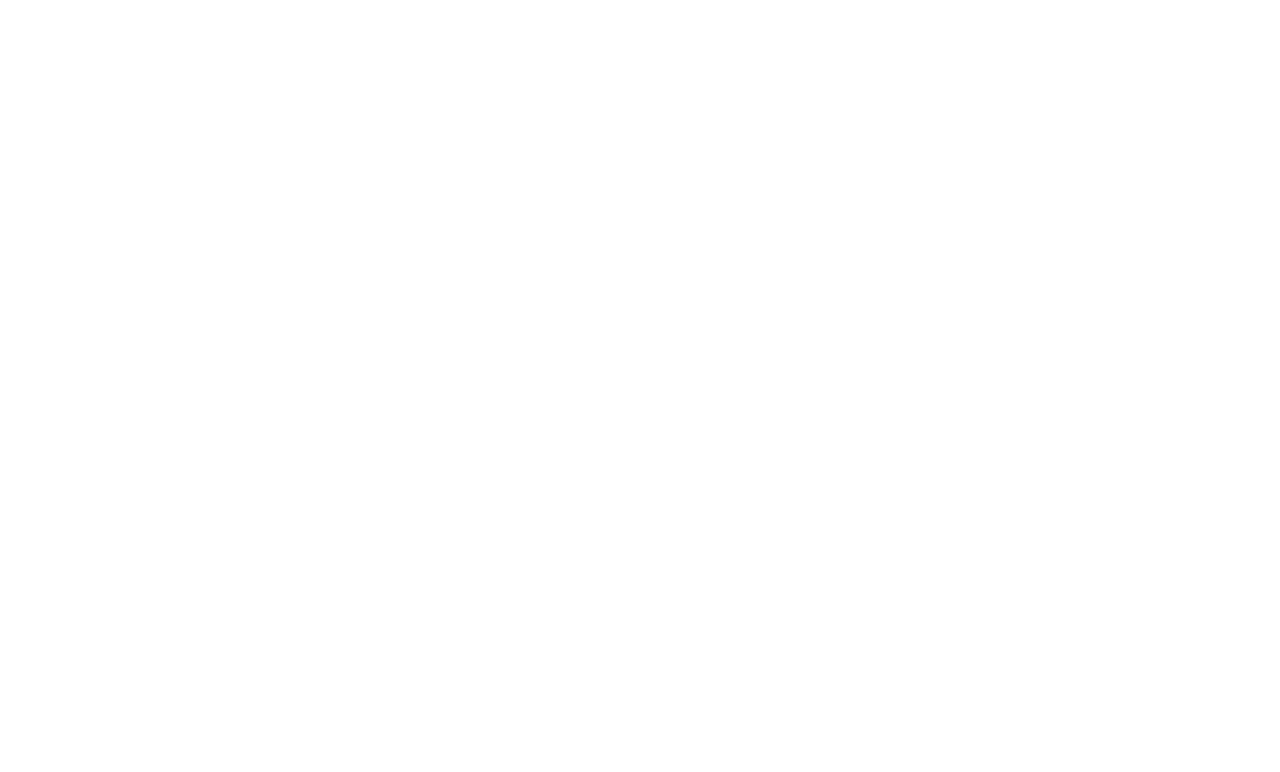
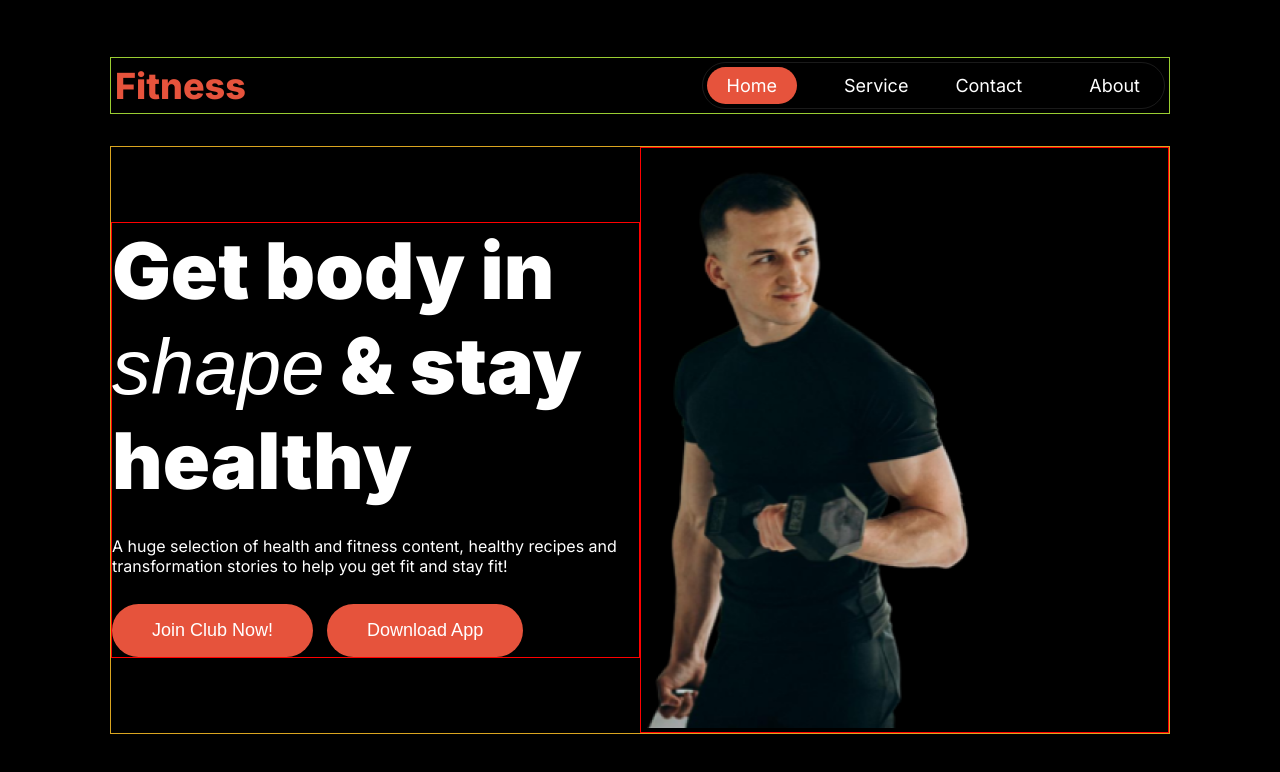
Before and after one commit to ashrafulhossain1/assignment-two, a plain HTML site: page index.html in a window 1280 px wide. Drawn offline with Linux system fonts and the light colour scheme; a web font is replaced by a local one.

Commit message:
hero section

```diff
--- a/index.html
+++ b/index.html
@@ -4,15 +4,46 @@
 <head>
     <meta charset="UTF-8">
     <meta name="viewport" content="width=device-width, initial-scale=1.0">
-    <title>Responsive <A></A>ssignment</title>
+    <title>Responsive Assignment</title>
+    <link rel="stylesheet" href="https://cdnjs.cloudflare.com/ajax/libs/font-awesome/6.6.0/css/all.min.css">
+    <link rel="stylesheet" href="styles/styles.css">
+    <link rel="stylesheet" href="styles/responsive.css">
 </head>
 
 <body>
     <header>
-
+        <div class="hero-section">
+            <nav class="navbar">
+                <h1 class="nav-band">Fitness</h1>
+                <ul class="nav-items">
+                    <li class="nav-item btn-primary">Home</li>
+                    <li class="nav-item">Service</a></li>
+                    <li class="nav-item">Contact</li>
+                    <li class="nav-item-last">About</li>
+                </ul>
+                <div class="nav-icon-for-mobile">
+                    <i class="fa-solid fa-bars"> </i>
+                </div>
+            </nav>
+            <div class="banner-section">
+                <div class="banner-content">
+                    <div class="banner-content-wrapper">
+                        <h3 class="title">Get body in <span id="shape">shape</span> & stay healthy</h3>
+                    <p class="description">A huge selection of health and fitness content, healthy recipes and transformation stories to help you get fit and stay fit!
+                    </p>
+                    <div class="banner-btn">
+                        <button class="btn-primary">Join Club Now!</button>
+                        <button class="btn-primary">Download App</button>
+                    </div>
+                    </div>
+                </div>
+                <div class="banner-image">
+                    <img src="images/Images 2.png" alt="">
+                </div>
+            </div>
+        </div>
     </header>
     <main>
-
     </main>
     <footer>
 
--- /dev/null
+++ b/styles/responsive.css
@@ -0,0 +1,13 @@
+@media screen  and (max-width:576px) {
+    /* nav start */
+    .hero-section{
+        padding-top: 52px;
+    }
+    .nav-items{
+        display: none;
+    }
+    .nav-icon-for-mobile{
+        display: block;
+    }
+    /* nav end */
+}
--- /dev/null
+++ b/styles/styles.css
@@ -0,0 +1,123 @@
+@import url('https://fonts.googleapis.com/css2?family=Inter:ital,opsz,wght@0,14..32,100..900;1,14..32,100..900&display=swap');
+@import url('https://fonts.cdnfonts.com/css/miama');
+
+
+body {
+    font-family: "Inter", sans-serif;
+    background-color: black;
+    color: white;
+}
+
+* {
+    margin: 0;
+    padding: 0;
+    box-sizing: border-box;
+}
+
+
+/* hero section start */
+.hero-section {
+    margin: 0 auto;
+    padding-top: 57px;
+}
+
+.navbar {
+    display: flex;
+    max-width: 1060px;
+    margin: 0 auto;
+    justify-content: space-between;
+    align-items: center;
+    border: 1px solid yellowgreen;
+    padding: 4px;
+}
+
+.nav-band {
+    font-size: 36px;
+    font-weight: 800;
+    color: rgb(230, 83, 60);
+}
+
+.nav-items {
+    border: 1px solid rgba(255, 255, 255, 0.1);
+    display: flex;
+    align-items: center;
+    justify-content: center;
+    gap: 47px;
+    padding: 4px;
+    border-radius: 39px;
+}
+
+.btn-primary {
+    background: rgb(230, 83, 60);
+    padding: 8px 20px;
+    border-radius: 46px;
+    border: none;
+    color: white;
+    font-size: 18px;
+}
+
+.navbar ul li {
+    list-style: none;
+    font-size: 18px;
+}
+
+.nav-item-last {
+    margin-right: 20px;
+    margin-left: 20PX;
+}
+
+.nav-icon-for-mobile {
+    display: none;
+}
+
+/* banner-section start */
+.banner-section {
+    border: 1px solid goldenrod;
+    display: flex;
+    max-width: 1060px;
+    align-items: center;
+    margin: 0 auto;
+    margin-top: 32px;
+}
+
+.banner-content {
+    width: 50%;
+
+    border: 1px solid red;
+    /* background-color: aqua; */
+}
+.banner-content-wrapper{
+    max-width: 520px;
+}
+.banner-content .title{
+    font-size: 78px;
+    font-weight: 900;
+}
+
+.banner-content .description{
+    margin: 28px 0;
+}
+.banner-btn{
+    display: flex;
+    gap: 14px;
+}
+.banner-btn .btn-primary{
+    padding: 16px 40px;
+}
+#shape {
+    font-family: 'Miama', sans-serif;
+    line-height: 1px;
+    font-size: 78px;
+    font-weight: 400;
+    font-style: italic;
+}
+
+.banner-image {
+    width: 50%;
+    /* background-color: green; */
+    border: 1px solid red;
+}
+.banner-image img{
+    width: 350px;
+    height: 580px;
+}
```
